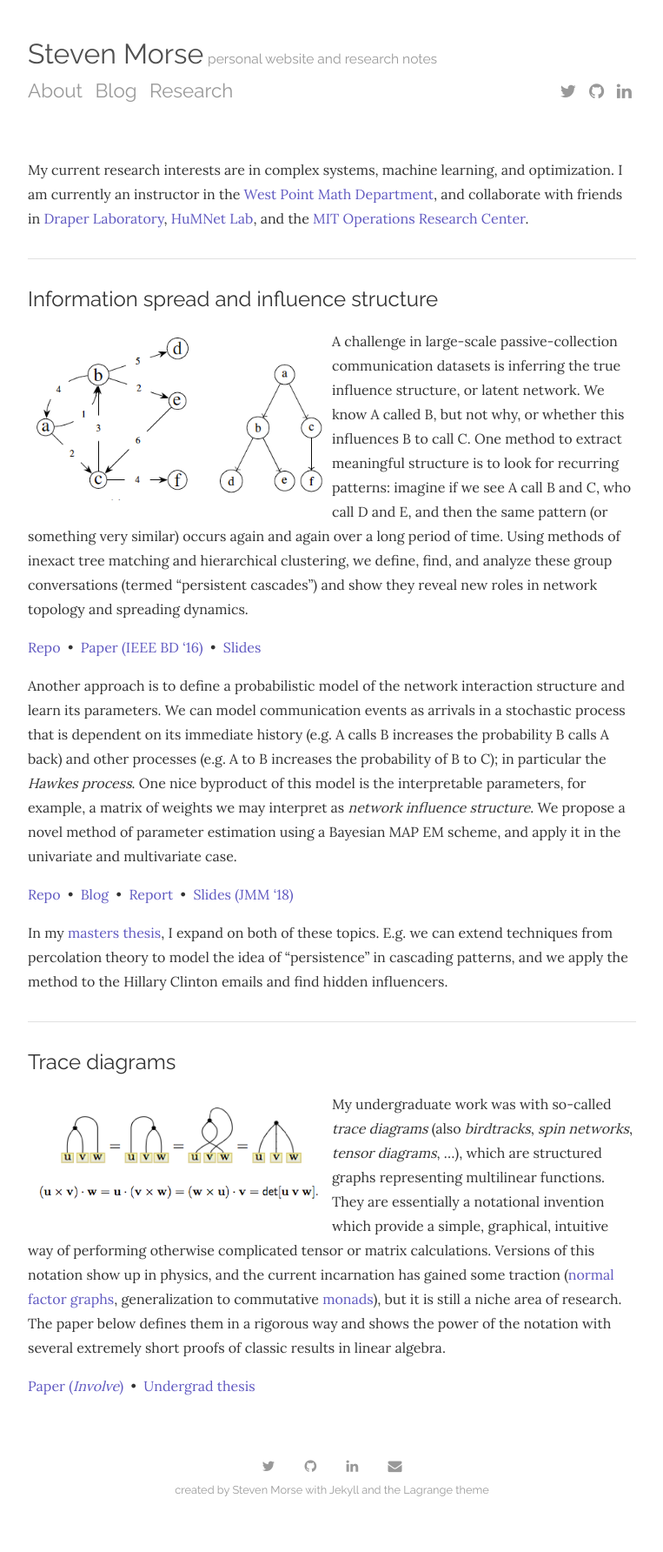
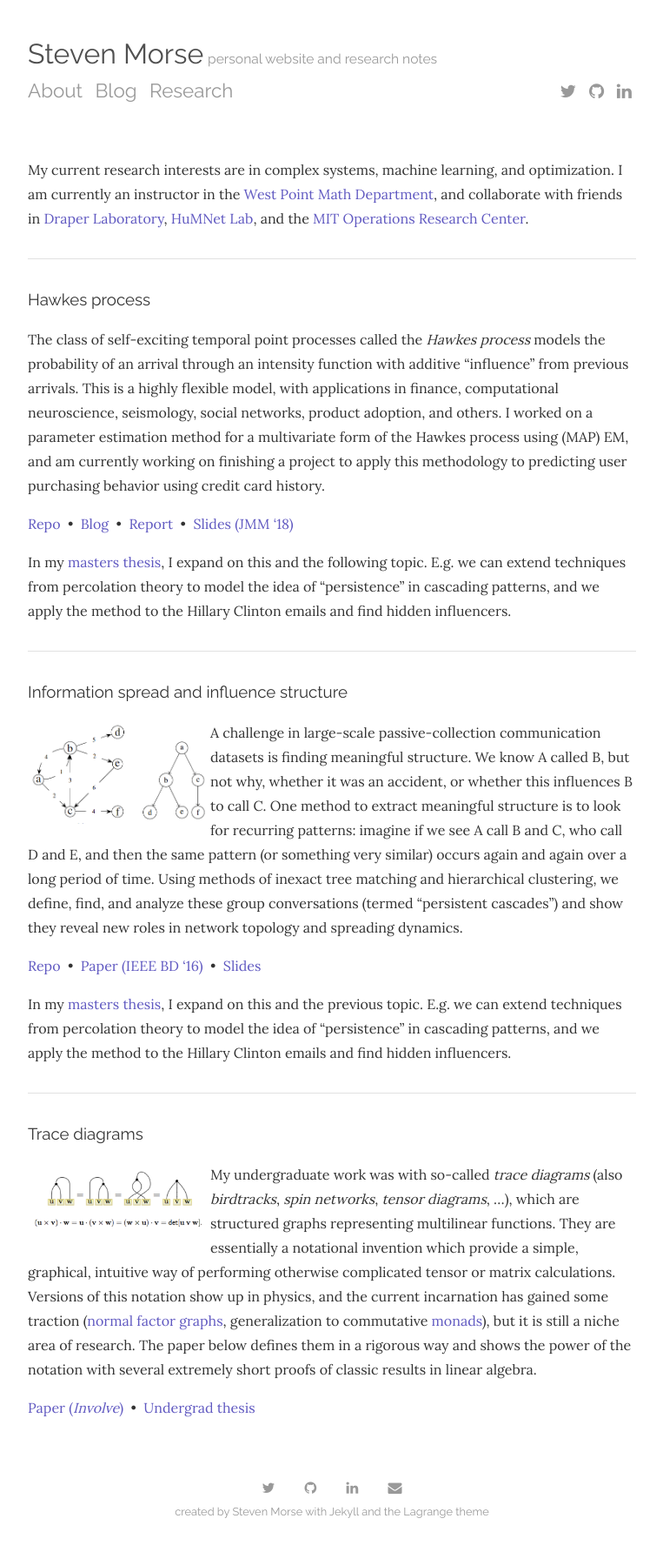
Before and after one commit to stmorse/stmorse.github.io, a Jekyll site: the page built from research.md, in a window 1280 px wide. Shown: the whole page at 87% size, without its empty margins (258-1021 px from the left). Built offline with Jekyll 4.4.1, drawn with Linux system fonts in a browser that asks for light colours; nearby versions of some CDN libraries; before the commit the page ends 1759 px from its top, so only the background shows below that.

Commit message:
updated research

```diff
--- a/research.md
+++ b/research.md
@@ -7,30 +7,36 @@ My current research interests are in complex systems, machine learning, and opti
 
 <hr>
 
-## Information spread and influence structure
+### Hawkes process
 
-<img align="left" width="50%" src="{{ site.baseurl }}/images/persistent.png" alt="persistent cascades">
-
-A challenge in large-scale passive-collection communication datasets is inferring the true influence structure, or latent network.   We know A called B, but not why, or whether this influences B to call C.  One method to extract meaningful structure is to look for recurring patterns: imagine if we see A call B and C, who call D and E, and then the same pattern (or something very similar) occurs again and again over a long period of time.  Using methods of inexact tree matching and hierarchical clustering, we define, find, and analyze these group conversations (termed "persistent cascades") and show they reveal new roles in network topology and spreading dynamics.
-
-<a href="https://github.com/stmorse/cascades">Repo</a>&nbsp;&nbsp;&#8226;&nbsp;
-<a href="{{ site.baseurl }}/docs/BigD348.pdf">Paper (IEEE BD '16)</a>&nbsp;&nbsp;&#8226;&nbsp;
-<a href="{{ site.baseurl }}/docs/persistent-cascades-ieee.pdf">Slides</a>
-
-Another approach is to define a probabilistic model of the network interaction structure and learn its parameters.  We can model communication events as arrivals in a stochastic process that is dependent on its immediate history (e.g. A calls B increases the probability B calls A back) and other processes (e.g. A to B increases the probability of B to C); in particular the <i>Hawkes process</i>.  One nice byproduct of this model is the interpretable parameters, for example, a matrix of weights we may interpret as <i>network influence structure</i>.  We propose a novel method of parameter estimation using a Bayesian MAP EM scheme, and apply it in the univariate and multivariate case.
+The class of self-exciting temporal point processes called the <i>Hawkes process</i> models the probability of an arrival through an intensity function with additive "influence" from previous arrivals.  This is a highly flexible model, with applications in finance, computational neuroscience, seismology, social networks, product adoption, and others.  I worked on a parameter estimation method for a multivariate form of the Hawkes process using (MAP) EM, and am currently working on finishing a project to apply this methodology to predicting user purchasing behavior using credit card history.
 
 <a href="https://github.com/stmorse/hawkes">Repo</a>&nbsp;&nbsp;&#8226;&nbsp;
 <a href="https://stmorse.github.io/journal/Hawkes-python.html">Blog</a>&nbsp;&nbsp;&#8226;&nbsp;
 <a href="{{ site.baseurl }}/docs/6-867-final-writeup.pdf">Report</a>&nbsp;&nbsp;&#8226;&nbsp;
 <a href="{{ site.baseurl }}/docs/JMM18_slides.pdf">Slides (JMM '18)</a>
 
-In my <a href="{{ site.baseurl }}/docs/orc-thesis.pdf">masters thesis</a>, I expand on both of these topics.  E.g. we can extend techniques from percolation theory to model the idea of "persistence" in cascading patterns, and we apply the method to the Hillary Clinton emails and find hidden influencers.
+In my <a href="{{ site.baseurl }}/docs/orc-thesis.pdf">masters thesis</a>, I expand on this and the following topic.  E.g. we can extend techniques from percolation theory to model the idea of "persistence" in cascading patterns, and we apply the method to the Hillary Clinton emails and find hidden influencers.
 
 <hr>
 
-## Trace diagrams
+### Information spread and influence structure
 
-<img align="left" width="50%" src="{{ site.baseurl }}/images/diagrams.png" alt="trace diagrams">
+<img align="left" width="30%" src="{{ site.baseurl }}/images/persistent.png" alt="persistent cascades">
+
+A challenge in large-scale passive-collection communication datasets is finding meaningful structure.   We know A called B, but not why, whether it was an accident, or whether this influences B to call C.  One method to extract meaningful structure is to look for recurring patterns: imagine if we see A call B and C, who call D and E, and then the same pattern (or something very similar) occurs again and again over a long period of time.  Using methods of inexact tree matching and hierarchical clustering, we define, find, and analyze these group conversations (termed "persistent cascades") and show they reveal new roles in network topology and spreading dynamics.
+
+<a href="https://github.com/stmorse/cascades">Repo</a>&nbsp;&nbsp;&#8226;&nbsp;
+<a href="{{ site.baseurl }}/docs/BigD348.pdf">Paper (IEEE BD '16)</a>&nbsp;&nbsp;&#8226;&nbsp;
+<a href="{{ site.baseurl }}/docs/persistent-cascades-ieee.pdf">Slides</a>
+
+In my <a href="{{ site.baseurl }}/docs/orc-thesis.pdf">masters thesis</a>, I expand on this and the previous topic.  E.g. we can extend techniques from percolation theory to model the idea of "persistence" in cascading patterns, and we apply the method to the Hillary Clinton emails and find hidden influencers.
+
+<hr>
+
+### Trace diagrams
+
+<img align="left" width="30%" src="{{ site.baseurl }}/images/diagrams.png" alt="trace diagrams">
 
 My undergraduate work was with so-called *trace diagrams* (also *birdtracks*, *spin networks*, *tensor diagrams*, ...), which are structured graphs representing multilinear functions.  They are essentially a notational invention which provide a simple, graphical, intuitive way of performing otherwise complicated tensor or matrix calculations.  Versions of this notation show up in physics, and the current incarnation has gained some traction (<a href="http://arxiv.org/pdf/1102.0316.pdf">normal factor</a> <a href="http://arxiv.org/pdf/1004.3833.pdf">graphs</a>, generalization to commutative <a href="http://dl.acm.org/citation.cfm?id=1596553">monads</a>), but it is still a niche area of research.  The paper below defines them in a rigorous way and shows the power of the notation with several extremely short proofs of classic results in linear algebra.
 
```
